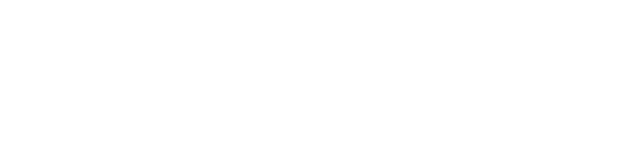
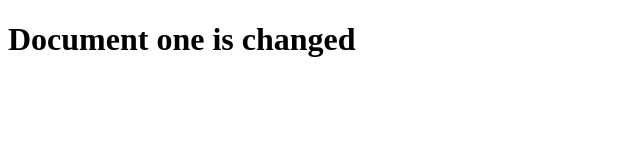
Before and after one commit to Amarsai403/svt, a plain HTML site: page project/index.html in a window 1280 px wide. Shown: the whole page, without its empty margins (0-640 px from the left). Drawn offline with Linux system fonts and the light colour scheme.

Commit message:
changed some files in one branch in index file

```diff
--- a/project/index.html
+++ b/project/index.html
@@ -7,6 +7,8 @@
     <title>Document one</title>
 </head>
 <body>
-
+    <h1>
+        Document one is changed
+    </h1>
 </body>
 </html>
```
